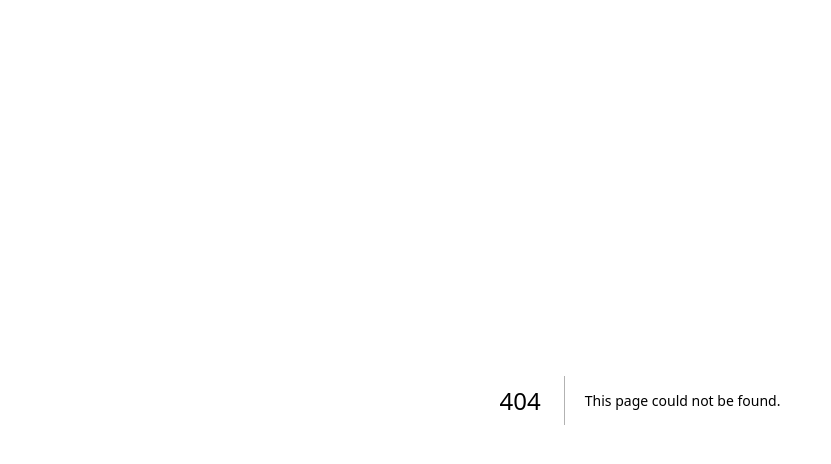
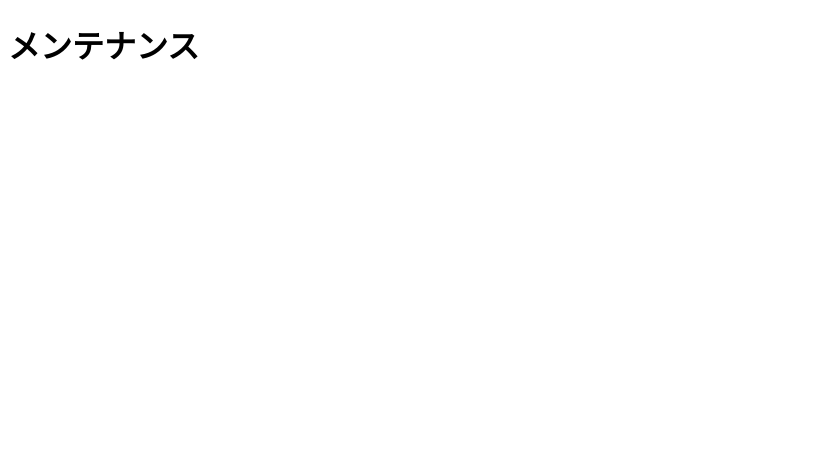
Before and after one commit to piny940/song-list, a Next.js app in the folder frontend/: page /maintenance in a window 1280 px wide. Before the commit this address had no page. Shown: the top 464 px of the page, without its empty margins (0-831 px from the left). Built offline with nearby package versions, Linux system fonts and the light colour scheme.

Commit message:
メンテナンスページを作成

```diff
--- /dev/null
+++ b/frontend/src/containers/maintenance/Home.tsx
@@ -0,0 +1,7 @@
+export const MaintenanceHome: React.FC = () => {
+  return (
+    <div className="">
+      <h1 className="sub">メンテナンス</h1>
+    </div>
+  )
+}
--- a/frontend/src/layouts/Navbar.tsx
+++ b/frontend/src/layouts/Navbar.tsx
@@ -38,7 +38,7 @@ export const Navbar: React.FC = () => {
               </Link>
             </li>
             <li className="nav-item">
-              <Link href="/session/new" className="nav-link">
+              <Link href="/maintenance" className="nav-link">
                 メンテナンスに参加する
               </Link>
             </li>
--- /dev/null
+++ b/frontend/src/pages/maintenance/index.tsx
@@ -0,0 +1,7 @@
+import { MaintenanceHome } from '@/containers/maintenance/Home'
+
+const Home: React.FC = () => {
+  return <MaintenanceHome />
+}
+
+export default Home
--- a/frontend/src/styles/globals.scss
+++ b/frontend/src/styles/globals.scss
@@ -69,3 +69,34 @@ h1 {
   padding: 4px 16px;
   margin-bottom: 16px !important;
 }
+
+// サブカラー
+// メインカラー
+$sub: rgb(20, 91, 214);
+.text-sub {
+  color: $sub !important;
+}
+.bg-sub {
+  background-color: $sub !important;
+}
+.border-sub {
+  border-color: $sub !important;
+}
+.btn-sub {
+  background-color: $sub !important;
+  border-color: $sub !important;
+  color: white !important;
+}
+.btn-outline-sub {
+  color: $sub !important;
+  border-color: $sub !important;
+  background-color: white !important;
+}
+
+.title-border-sub,
+h1.sub {
+  border-left: 8px solid $sub;
+  border-bottom: 2px solid $sub;
+  padding: 4px 16px;
+  margin-bottom: 16px !important;
+}
```
